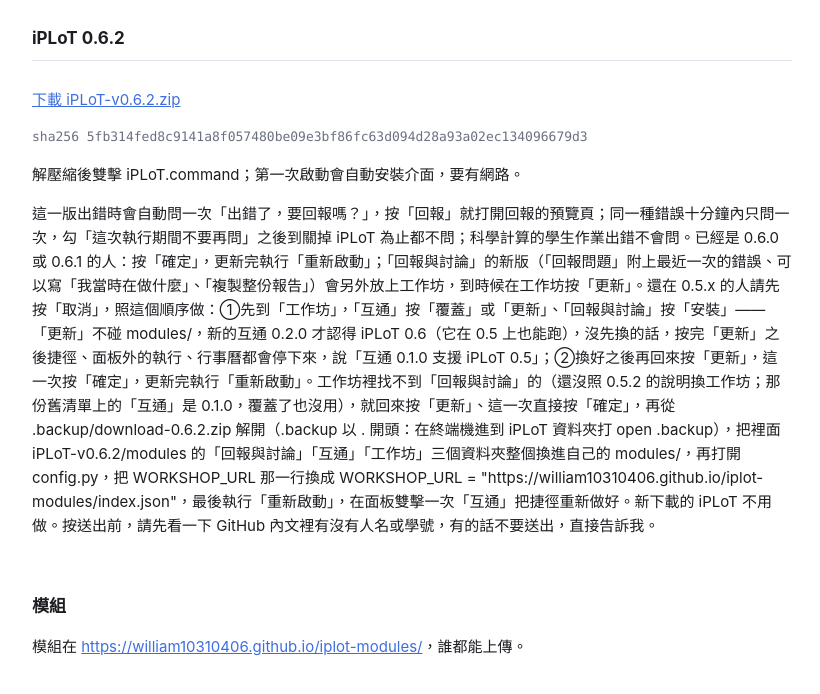
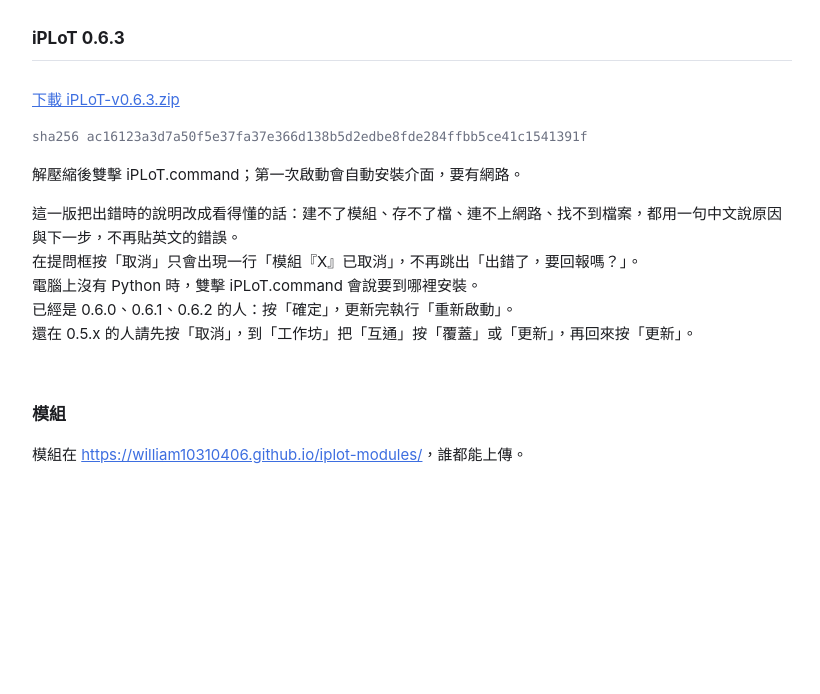
Before and after one commit to william10310406/iplot-workshop, a plain HTML site: page index.html in a window 1280 px wide. Shown: the part 58-752 px from the top of the page, without its empty margins (228-1048 px from the left). Drawn offline with Linux system fonts and the light colour scheme.

Commit message:
0.6.3（v0.6.3，59b150d）

```diff
--- a/index.html
+++ b/index.html
@@ -23,12 +23,16 @@ a { color: var(--accent); }
 </head>
 <body>
 <h1>iPLoT 工作坊</h1>
-<h2>iPLoT 0.6.2</h2>
+<h2>iPLoT 0.6.3</h2>
 <div class="box">
-<p><a href="https://william10310406.github.io/iplot-workshop/iPLoT-v0.6.2.zip">下載 iPLoT-v0.6.2.zip</a></p>
-<p class="sha">sha256 5fb314fed8c9141a8f057480be09e3bf86fc63d094d28a93a02ec134096679d3</p>
+<p><a href="https://william10310406.github.io/iplot-workshop/iPLoT-v0.6.3.zip">下載 iPLoT-v0.6.3.zip</a></p>
+<p class="sha">sha256 ac16123a3d7a50f5e37fa37e366d138b5d2edbe8fde284ffbb5ce41c1541391f</p>
 <p>解壓縮後雙擊 iPLoT.command；第一次啟動會自動安裝介面，要有網路。</p>
-<p class="notes">這一版出錯時會自動問一次「出錯了，要回報嗎？」，按「回報」就打開回報的預覽頁；同一種錯誤十分鐘內只問一次，勾「這次執行期間不要再問」之後到關掉 iPLoT 為止都不問；科學計算的學生作業出錯不會問。已經是 0.6.0 或 0.6.1 的人：按「確定」，更新完執行「重新啟動」；「回報與討論」的新版（「回報問題」附上最近一次的錯誤、可以寫「我當時在做什麼」、「複製整份報告」）會另外放上工作坊，到時候在工作坊按「更新」。還在 0.5.x 的人請先按「取消」，照這個順序做：①先到「工作坊」，「互通」按「覆蓋」或「更新」、「回報與討論」按「安裝」——「更新」不碰 modules/，新的互通 0.2.0 才認得 iPLoT 0.6（它在 0.5 上也能跑），沒先換的話，按完「更新」之後捷徑、面板外的執行、行事曆都會停下來，說「互通 0.1.0 支援 iPLoT 0.5」；②換好之後再回來按「更新」，這一次按「確定」，更新完執行「重新啟動」。工作坊裡找不到「回報與討論」的（還沒照 0.5.2 的說明換工作坊；那份舊清單上的「互通」是 0.1.0，覆蓋了也沒用），就回來按「更新」、這一次直接按「確定」，再從 .backup/download-0.6.2.zip 解開（.backup 以 . 開頭：在終端機進到 iPLoT 資料夾打 open .backup），把裡面 iPLoT-v0.6.2/modules 的「回報與討論」「互通」「工作坊」三個資料夾整個換進自己的 modules/，再打開 config.py，把 WORKSHOP_URL 那一行換成 WORKSHOP_URL = &quot;https://william10310406.github.io/iplot-modules/index.json&quot;，最後執行「重新啟動」，在面板雙擊一次「互通」把捷徑重新做好。新下載的 iPLoT 不用做。按送出前，請先看一下 GitHub 內文裡有沒有人名或學號，有的話不要送出，直接告訴我。</p>
+<p class="notes">這一版把出錯時的說明改成看得懂的話：建不了模組、存不了檔、連不上網路、找不到檔案，都用一句中文說原因與下一步，不再貼英文的錯誤。
+在提問框按「取消」只會出現一行「模組『X』已取消」，不再跳出「出錯了，要回報嗎？」。
+電腦上沒有 Python 時，雙擊 iPLoT.command 會說要到哪裡安裝。
+已經是 0.6.0、0.6.1、0.6.2 的人：按「確定」，更新完執行「重新啟動」。
+還在 0.5.x 的人請先按「取消」，到「工作坊」把「互通」按「覆蓋」或「更新」，再回來按「更新」。</p>
 </div>
 <h2>模組</h2>
 <p>模組在 <a href="https://william10310406.github.io/iplot-modules/">https://william10310406.github.io/iplot-modules/</a>，誰都能上傳。</p>
```
Also changed, not shown: update.json (+4 -4 lines), 1 other file.
